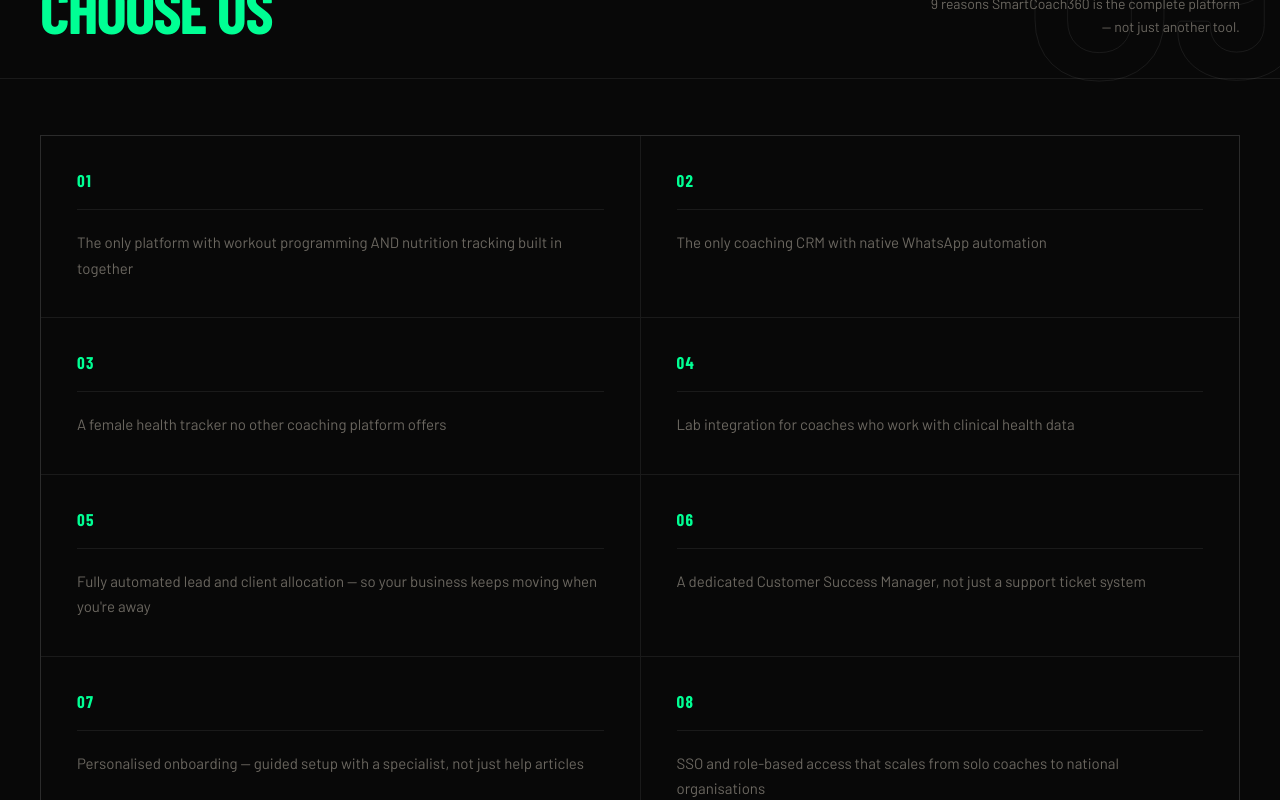
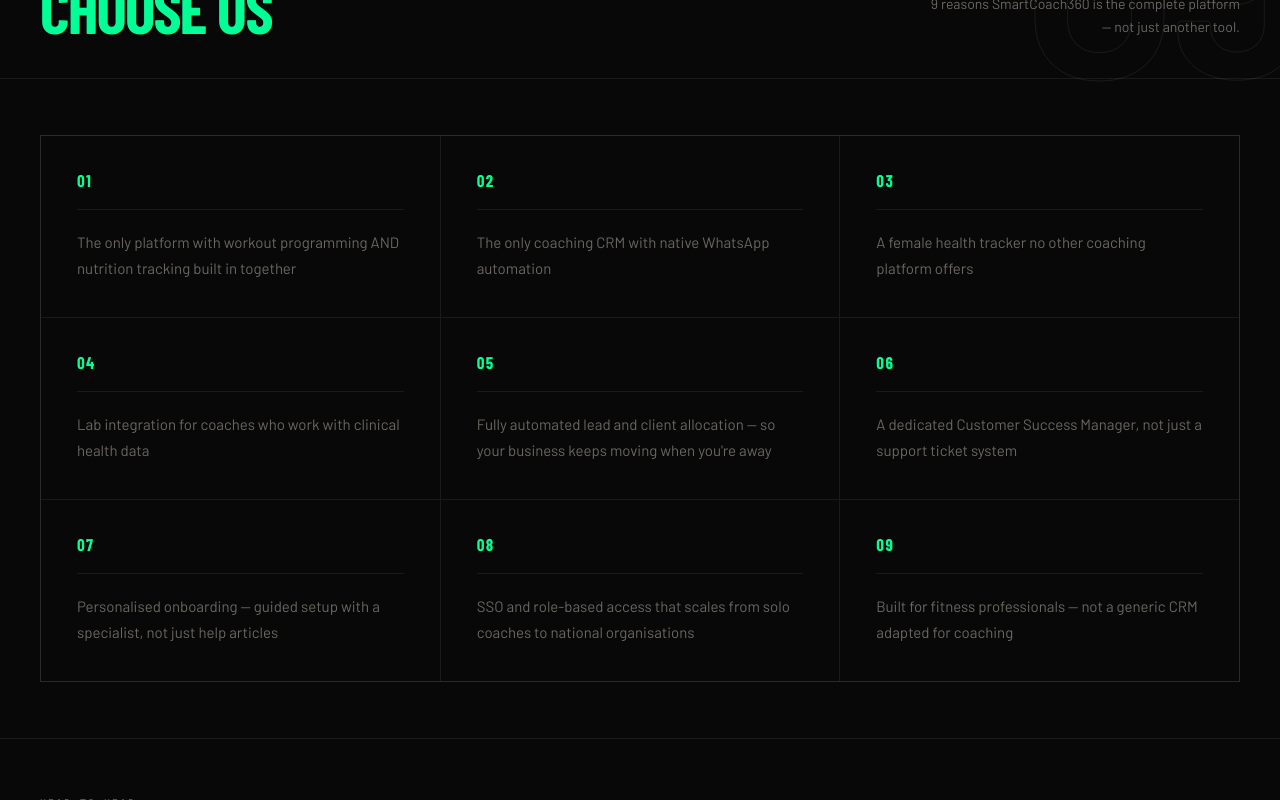
Before and after one commit to Suraj8517/smartcoach360-latest, a React (Vite) app: page /comparison in a window 1280 px wide. Shown: the part 2440-3240 px from the top of the page. Built offline with nearby package versions, Linux system fonts and the light colour scheme; a web font is replaced by a local one.

Commit message:
comparison why section  changed

```diff
--- a/src/components/Comparison/WhySection.jsx
+++ b/src/components/Comparison/WhySection.jsx
@@ -68,7 +68,7 @@
         <div
           style={{
             display: 'grid',
-            gridTemplateColumns: 'repeat(auto-fit, minmax(min(100%, 480px), 1fr))',
+            gridTemplateColumns: 'repeat(auto-fit, minmax(min(100%, 380px), 1fr))',
             gap: '1px',
             background: 'var(--rule)',
             border: '1px solid var(--rule)',
```
